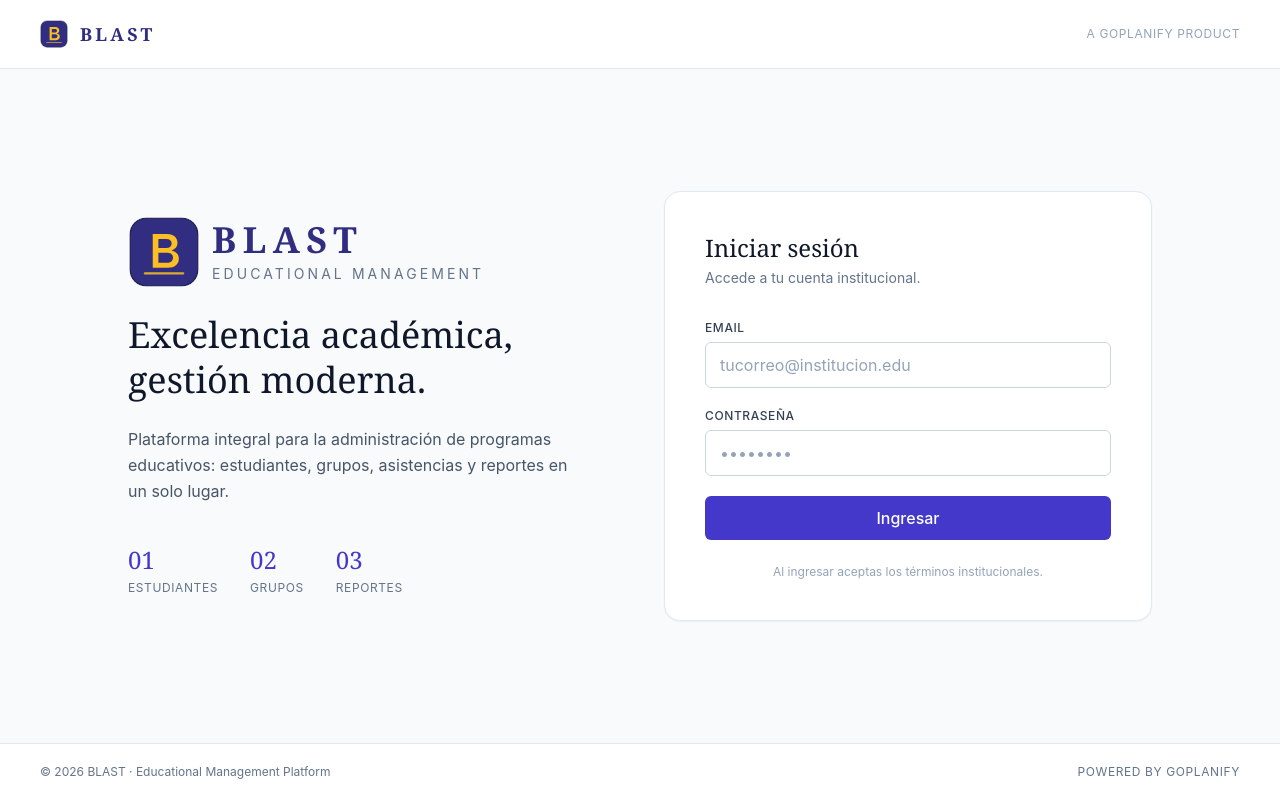
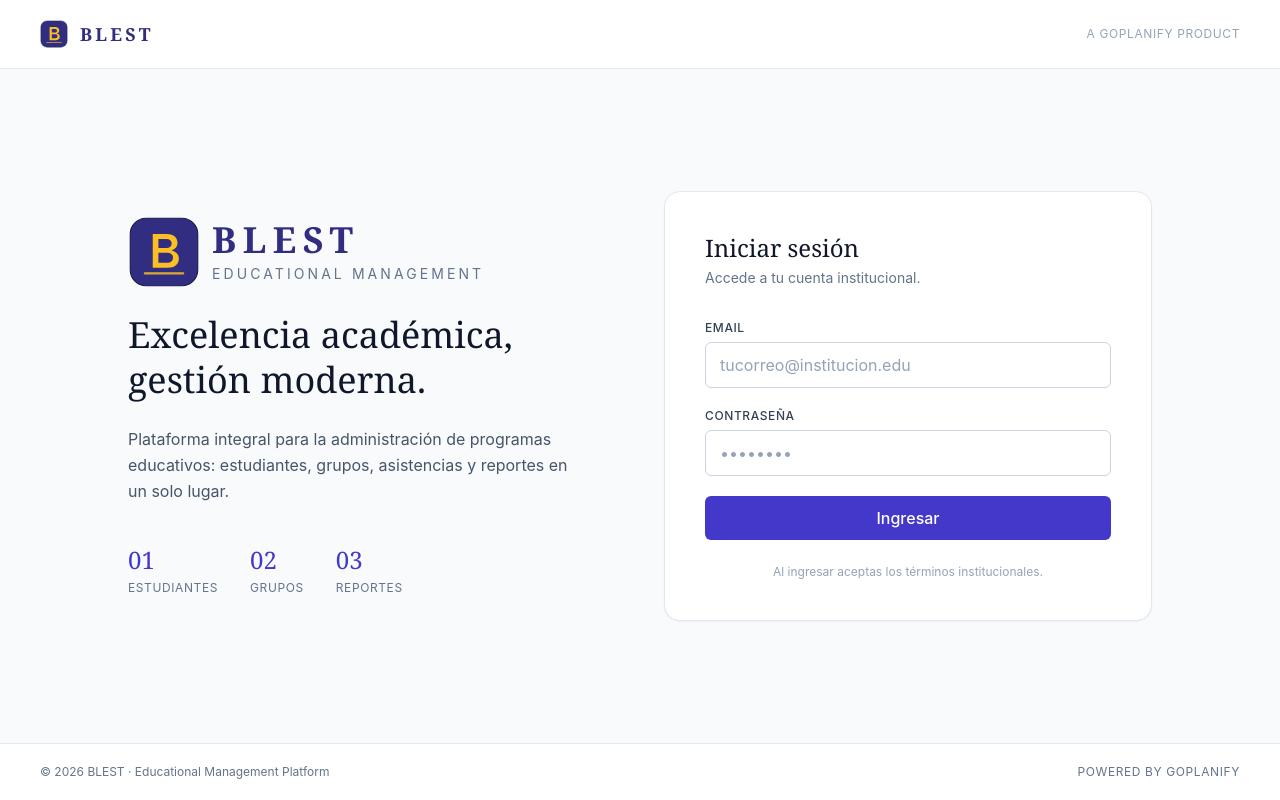
Before and after one commit to diegoezce/StdManager, a Next.js app in the folder frontend/: page /login in a window 1280 px wide. Built offline with nearby package versions, Linux system fonts and the light colour scheme.

Commit message:
rebrand: rename BLAST to BLEST across all frontend files

```diff
--- a/frontend/src/app/configuracion/page.tsx
+++ b/frontend/src/app/configuracion/page.tsx
@@ -88,7 +88,7 @@ export default function ConfiguracionPage() {
             value={brandName}
             onChange={(e) => setBrandName(e.target.value)}
             className="w-full px-3 py-2 border border-gray-300 rounded-md text-sm focus:outline-none focus:ring-2 focus:ring-blue-500"
-            placeholder="e.g. BLAST English"
+            placeholder="e.g. BLEST English"
           />
           <p className="mt-1 text-xs text-gray-400">
             Shown in the navigation bar. Falls back to organization name if empty.
--- a/frontend/src/app/layout.tsx
+++ b/frontend/src/app/layout.tsx
@@ -2,7 +2,7 @@ import type { Metadata } from 'next'
 import './globals.css'
 
 export const metadata: Metadata = {
-  title: 'BLAST',
+  title: 'BLEST',
   description: 'Platform for educational institution management',
 }
 
--- a/frontend/src/app/login/page.tsx
+++ b/frontend/src/app/login/page.tsx
@@ -147,7 +147,7 @@ export default function LoginPage() {
 
       <footer className="px-6 sm:px-10 py-5 border-t border-slate-200 bg-white">
         <div className="flex flex-col sm:flex-row items-center justify-between gap-2 text-xs text-slate-500">
-          <span>© {new Date().getFullYear()} BLAST · Educational Management Platform</span>
+          <span>© {new Date().getFullYear()} BLEST · Educational Management Platform</span>
           <span className="tracking-wider uppercase">Powered by GoPlanify</span>
         </div>
       </footer>
--- a/frontend/src/components/BlastLogo.tsx
+++ b/frontend/src/components/BlastLogo.tsx
@@ -30,7 +30,7 @@ export function BlastLogo({
         viewBox="0 0 64 64"
         fill="none"
         xmlns="http://www.w3.org/2000/svg"
-        aria-label="BLAST"
+        aria-label="BLEST"
         role="img"
       >
         <rect x="2" y="2" width="60" height="60" rx="14" fill="#312E81" />
@@ -50,7 +50,7 @@ export function BlastLogo({
             className={`font-serif font-semibold tracking-[0.18em] text-indigo-900 ${s.wordmark}`}
             style={{ fontFamily: 'Georgia, "Times New Roman", serif' }}
           >
-            BLAST
+            BLEST
           </span>
           {showTagline && (
             <span className={`mt-1 uppercase tracking-[0.22em] text-slate-500 ${s.tagline}`}>
--- a/frontend/src/components/Navbar.tsx
+++ b/frontend/src/components/Navbar.tsx
@@ -18,7 +18,7 @@ export function Navbar() {
 
   useEffect(() => {
     if (user) {
-      document.title = user.brand_name || user.organization_name || 'BLAST'
+      document.title = user.brand_name || user.organization_name || 'BLEST'
     }
   }, [user?.brand_name, user?.organization_name])
 
```
